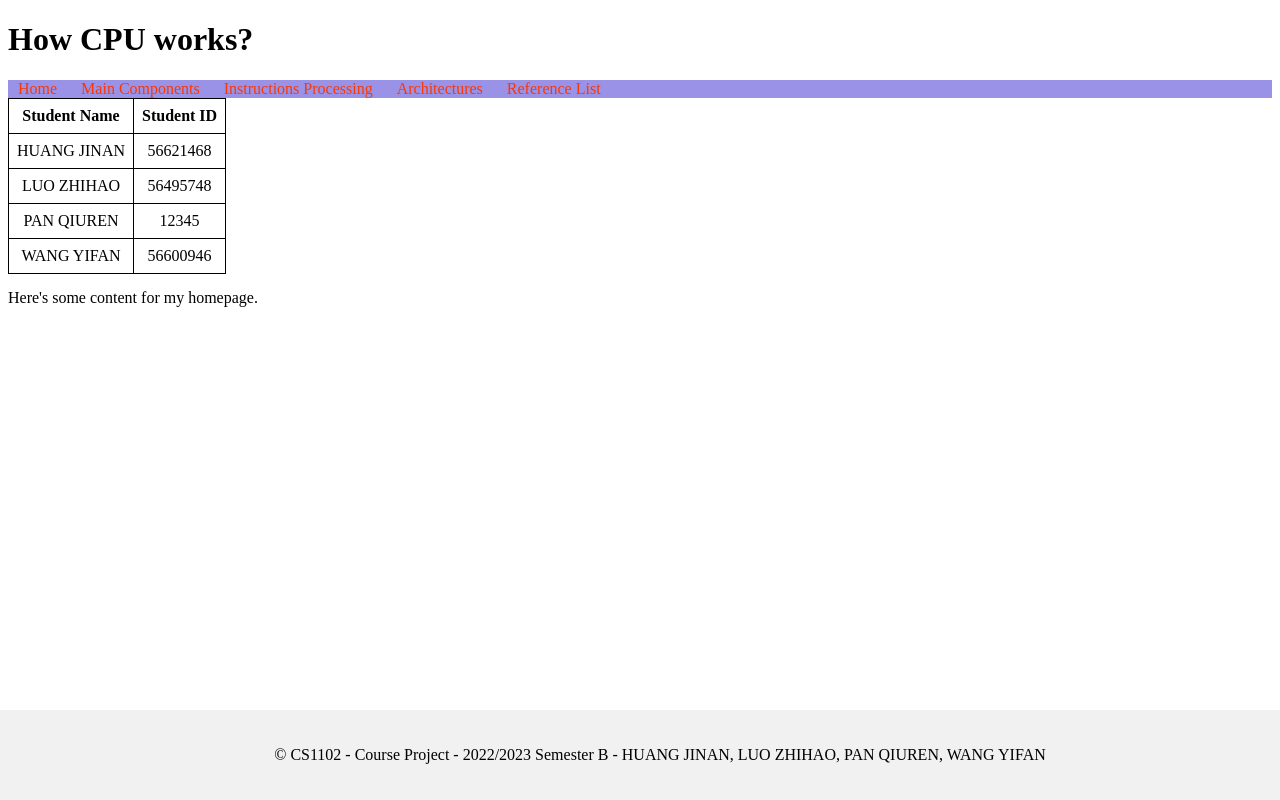
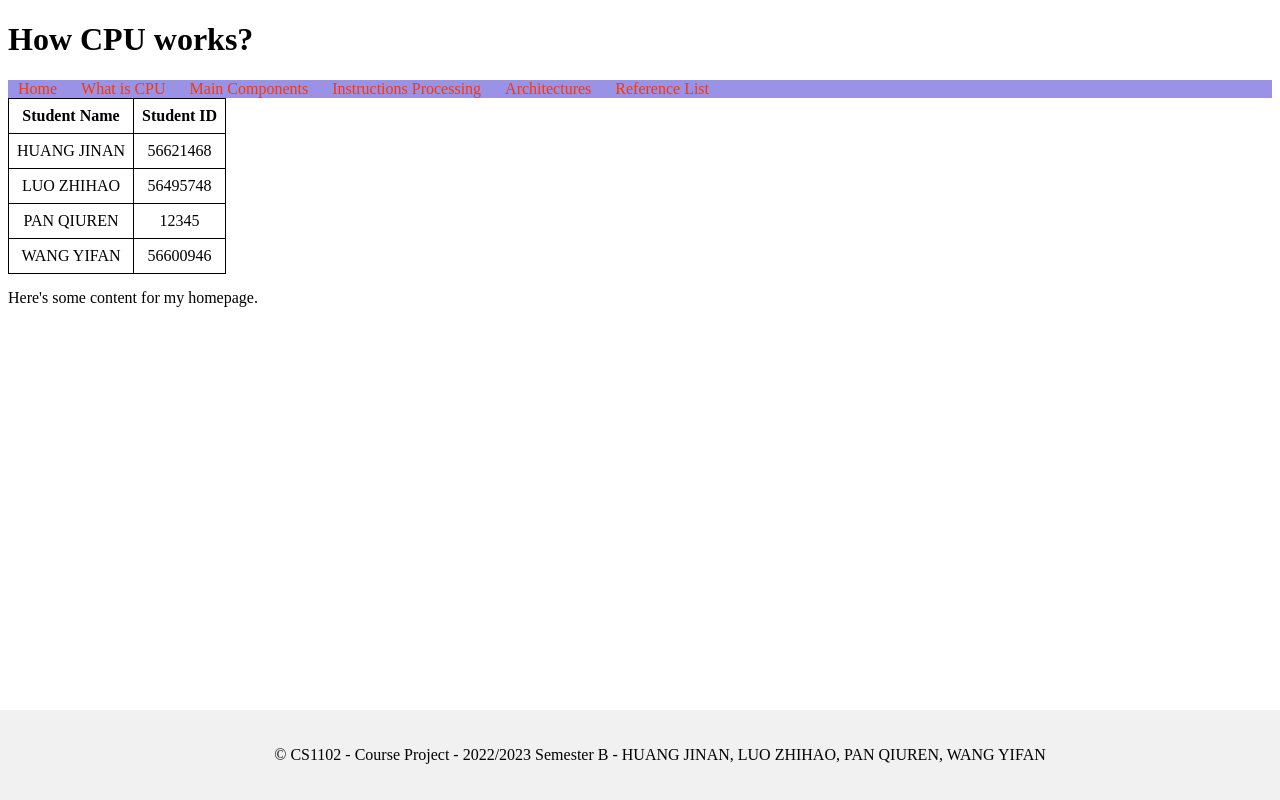
Before and after one commit to GuGuD3N777/CS-Project, a plain HTML site: page Index.html in a window 1280 px wide. Drawn offline with Linux system fonts and the light colour scheme.

Commit message:
Update Index.html

```diff
--- a/Index.html
+++ b/Index.html
@@ -12,6 +12,7 @@
 	<nav>
 		<ul>
 			<li><a href="#">Home</a></li>
+			<li><a href="wic.html">What is CPU</a></li>
 			<li><a href="mc.html">Main Components</a></li>
 			<li><a href="ip.html">Instructions Processing</a></li>
 			<li><a href="ar.html">Architectures</a></li>
```
